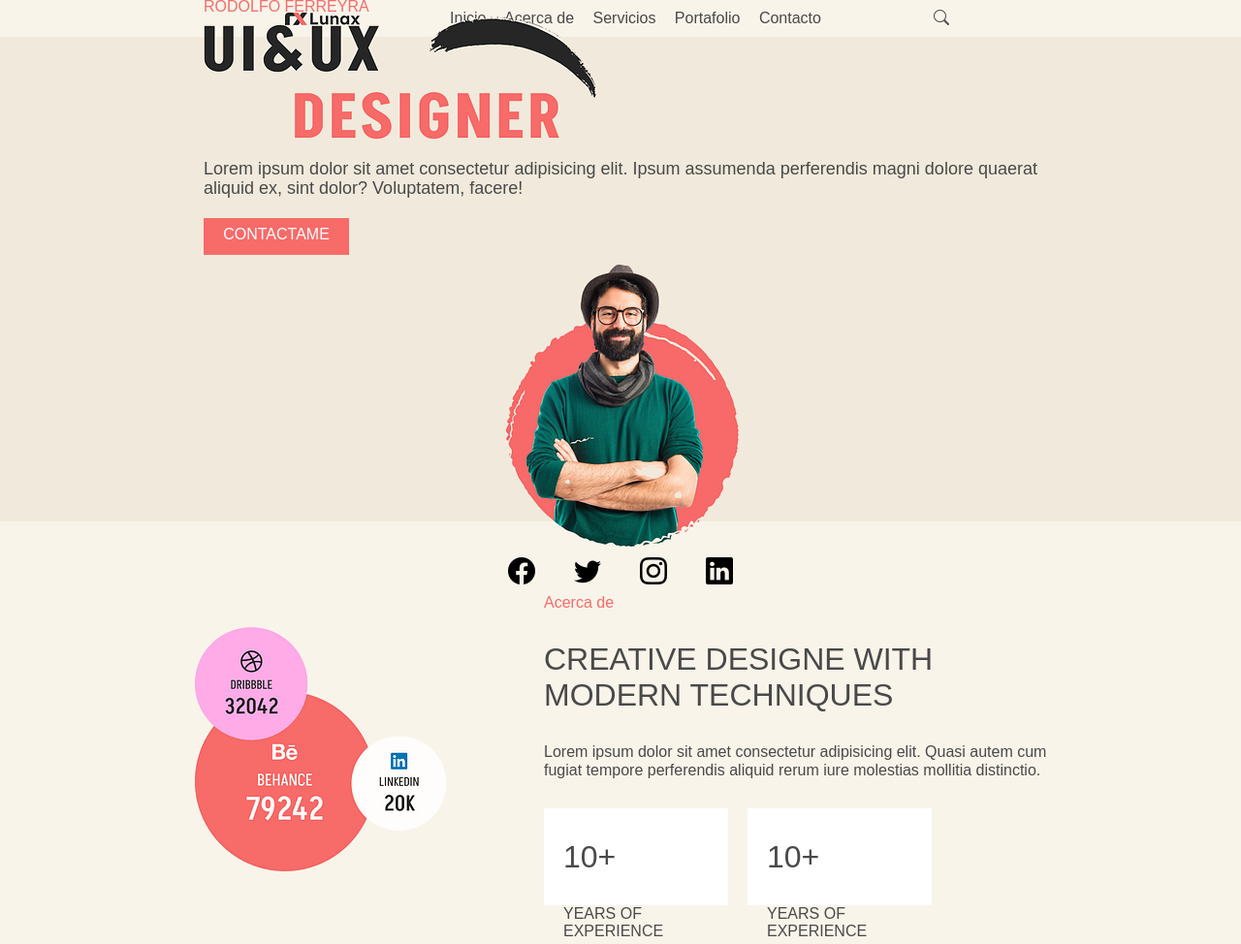
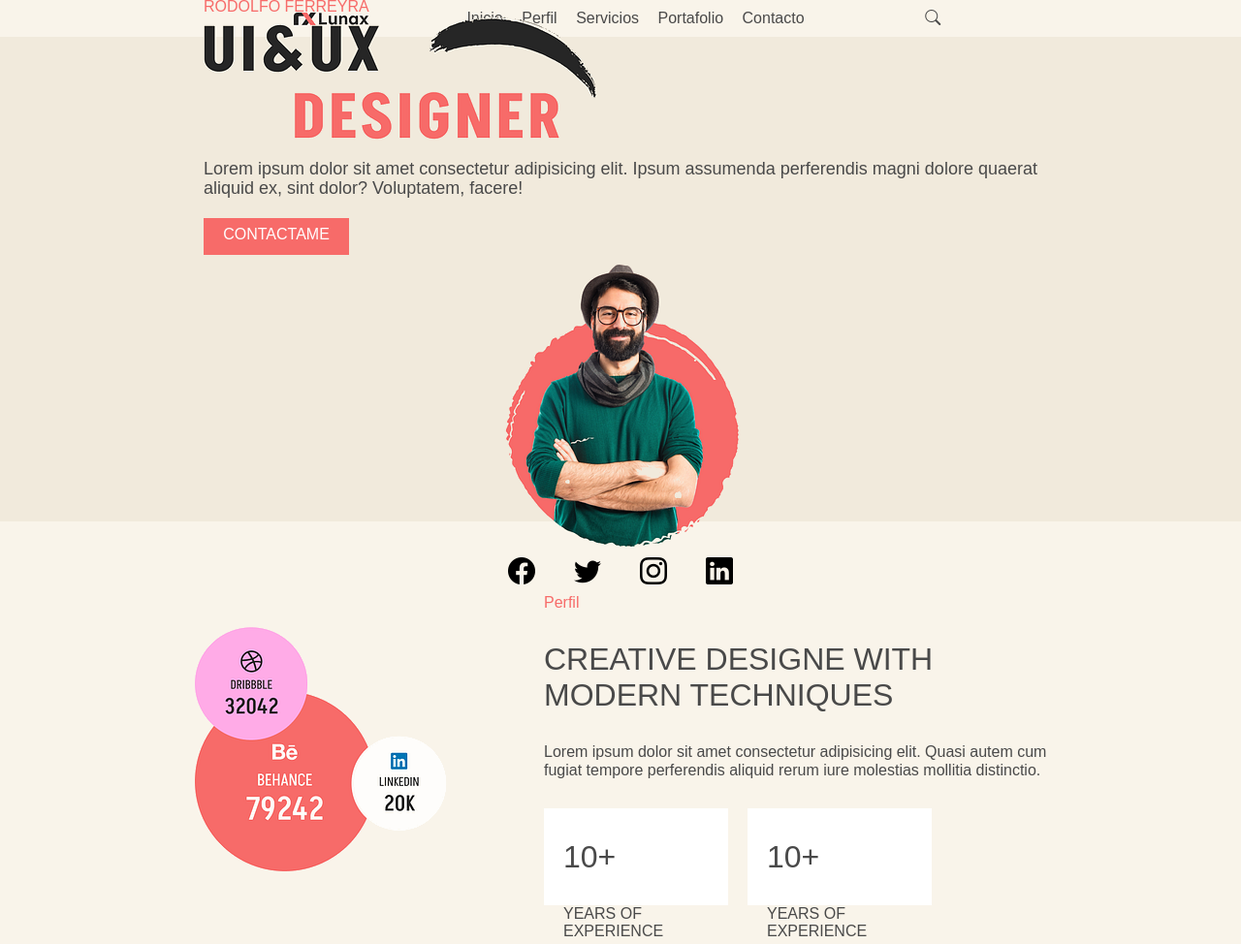
Before and after one commit to rferreyrajuy/tpo, a plain HTML site: page index.html in a window 1280 px wide. Shown: the top 974 px of the page at 97% size. Drawn offline with nearby package versions, Linux system fonts and the light colour scheme; a web font is replaced by a local one.

Commit message:
Tradicción de algunos títulos

```diff
--- a/index.html
+++ b/index.html
@@ -13,7 +13,7 @@
         <img src="./img/logo.png" alt="">
         <nav class="nohide">
             <a href="#">Inicio</a>
-            <a href="#">Acerca de</a>
+            <a href="#">Perfil</a>
             <a href="#">Servicios</a>
             <a href="#">Portafolio</a>
             <a href="#">Contacto</a>
@@ -46,7 +46,7 @@
     <section class="about">
         <img src="img/aboutme.png" alt="">
         <div class="experience">
-            <span>Acerca de</span>
+            <span>Perfil</span>
             <h1>CREATIVE DESIGNE WITH MODERN TECHNIQUES</h1>
             <p>Lorem ipsum dolor sit amet consectetur adipisicing elit. Quasi autem cum fugiat tempore perferendis aliquid rerum iure molestias mollitia distinctio.</p>
             <div class="box">
```
